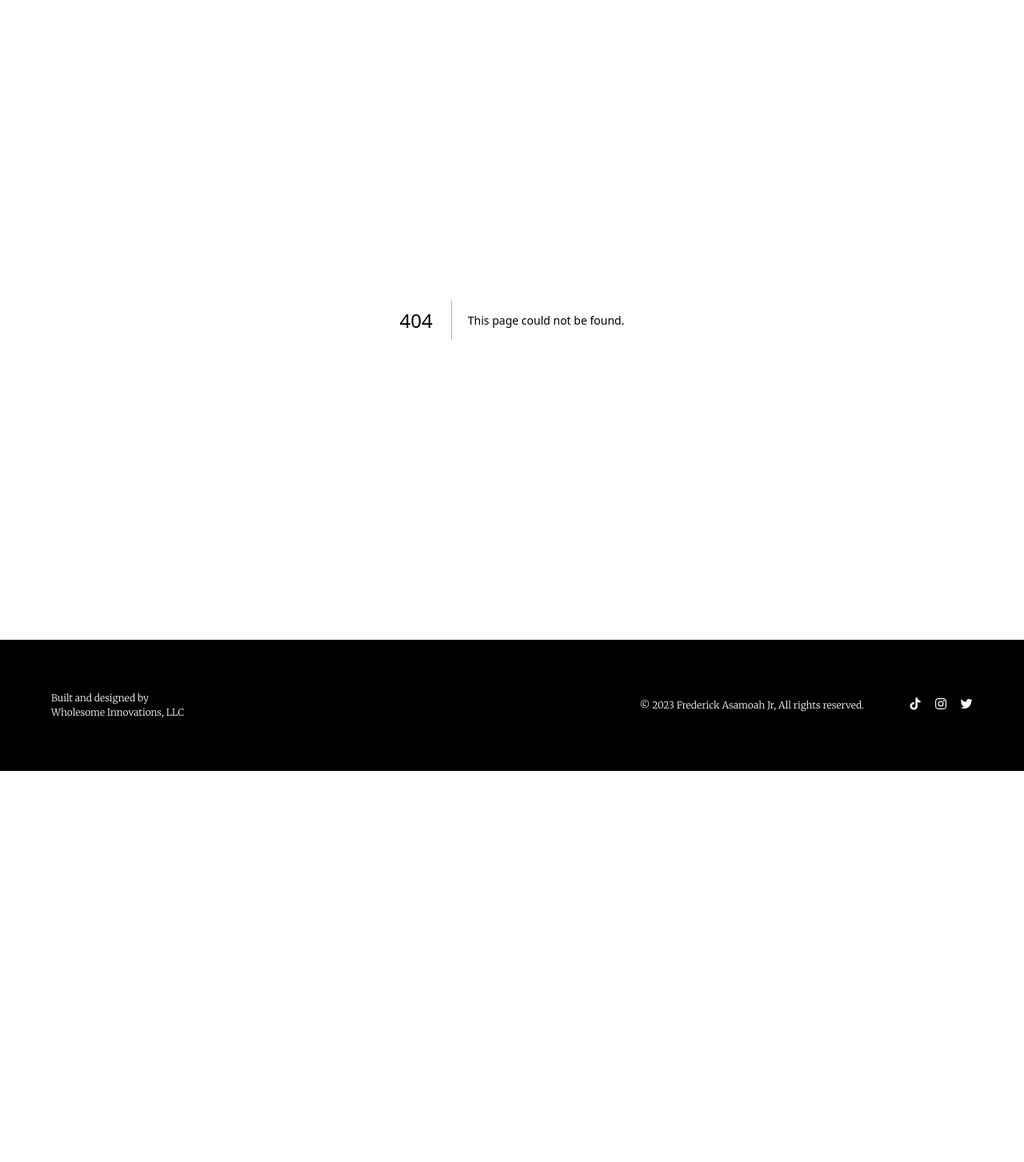
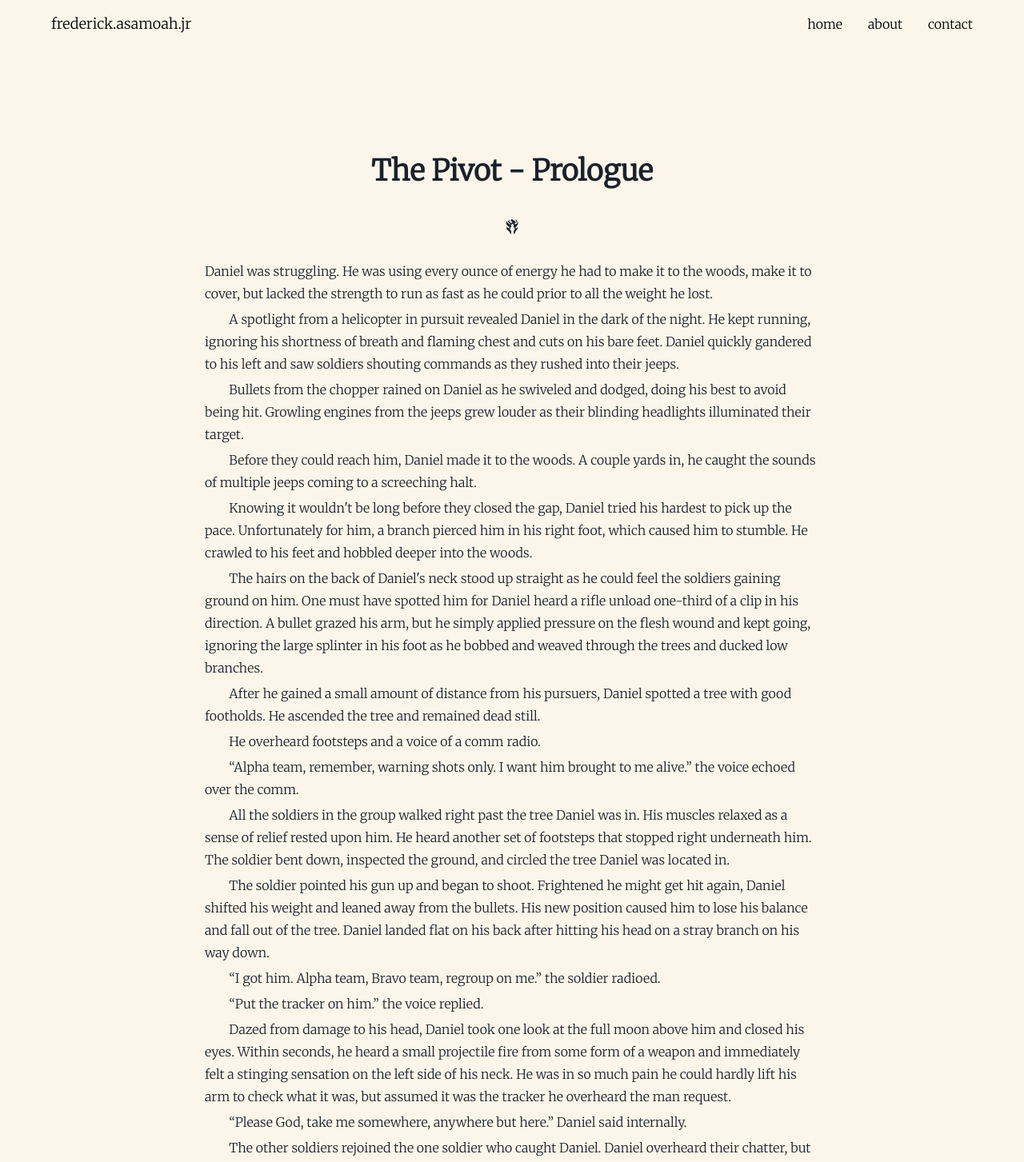
Before and after one commit to fasamoah19/frederickasamoahjr.com, a Next.js app: page /the-pivot/prologue in a window 1280 px wide. Before the commit this address had no page. Shown: the top 1453 px of the page at 80% size. Before the commit the page ends 964 px from the top, so only its background shows below. Built offline with nearby package versions, Linux system fonts and the light colour scheme.

Commit message:
Added a page that displays the prologue Added a styling for prologue text. Added links to the prologue page on the index page and the Beta Read Sign Up Drawer

```diff
--- a/components/BetaReadSignUpDrawer.tsx
+++ b/components/BetaReadSignUpDrawer.tsx
@@ -176,9 +176,18 @@ export default function BetaReadSignUpDrawer({
             <Text as={"span"} fontWeight={"bold"}>
               Friday May 12th, 2023
             </Text>
-            . Please read the prologue found here before signing up to ensure
-            you like the writing style of Fred Asamoah Jr first. (Insert link
-            here)
+            . Please{" "}
+            <Link
+              as={NextLink}
+              href={"/the-pivot/prologue"}
+              target={"_blank"}
+              textDecoration={"underline"}
+              fontWeight={'bold'}
+            >
+               read the prologue
+            </Link>{" "}
+            found here before signing up to ensure you like the writing style of
+            Fred Asamoah Jr first.
           </Text>
           <br />
           <Text fontSize={"sm"} fontWeight={"bold"}>
--- a/pages/index.tsx
+++ b/pages/index.tsx
@@ -20,6 +20,7 @@ import { motion } from "framer-motion";
 import { merriweather } from "@/fonts/merriweather";
 import BetaReadSignUpDrawer from "@/components/BetaReadSignUpDrawer";
 import { GiFireSilhouette } from "react-icons/gi";
+import { useRouter } from "next/router";
 
 /**
  * Home Page
@@ -29,6 +30,7 @@ import { GiFireSilhouette } from "react-icons/gi";
 export default function Home() {
   const synopsisRef = useRef<HTMLInputElement>(null);
   const excerptRef = useRef<HTMLInputElement>(null);
+  const router = useRouter();
 
   const { isOpen, onOpen, onClose } = useDisclosure();
 
@@ -151,9 +153,9 @@ export default function Home() {
                       size={"md"}
                       bgColor={"black"}
                       _hover={{ bgColor: "gray.700" }}
-                      onClick={() => scrollToSectionAfterExpanded("EXCERPT")}
+                      onClick={() => router.push("/the-pivot/prologue")}
                     >
-                      READ EXCERPT
+                      READ PROLOGUE
                     </Button>
                   </ButtonGroup>
                 </VStack>
--- /dev/null
+++ b/pages/the-pivot/prologue.tsx
@@ -0,0 +1,171 @@
+import BetaReadSignUpDrawer from "@/components/BetaReadSignUpDrawer";
+import HeadComponent from "@/components/HeadComponent";
+import Header from "@/components/Header";
+import { merriweather } from "@/fonts/merriweather";
+import { Box, Button, Flex, Icon, Text, useDisclosure } from "@chakra-ui/react";
+import { motion } from "framer-motion";
+import { GiFireSilhouette } from "react-icons/gi";
+
+export default function ProloguePage() {
+  const { isOpen, onOpen, onClose } = useDisclosure();
+
+  return (
+    <>
+      <BetaReadSignUpDrawer isOpen={isOpen} onClose={onClose} />
+      <HeadComponent title="The Pivot - Prologue | Frederick Asamoah Jr" />
+      <Box as="main" bgColor={"#FBF6E9"}>
+        <Header textColor="black" />
+        <Flex
+          width={"100%"}
+          height={"100%"}
+          direction={"column"}
+          pt={32}
+          pb={16}
+        >
+          <Text textStyle={"h2"}> The Pivot - Prologue</Text>
+          <Flex width={"100%"} justify={"center"} mb={8}>
+            <Icon as={GiFireSilhouette} boxSize={5} />
+          </Flex>
+          <Flex
+            width={"100%"}
+            justify={"center"}
+            align={"start"}
+            direction={"column"}
+            w={{ base: "90%", sm: "70%", md: "60%" }}
+            mx={"auto"}
+          >
+            <Text textStyle={"prologue"}>
+              Daniel was struggling. He was using every ounce of energy he had
+              to make it to the woods, make it to cover, but lacked the strength
+              to run as fast as he could prior to all the weight he lost.
+            </Text>
+            <Text textStyle={"prologue"}>
+              {"\t"}A spotlight from a helicopter in pursuit revealed Daniel in
+              the dark of the night. He kept running, ignoring his shortness of
+              breath and flaming chest and cuts on his bare feet. Daniel quickly
+              gandered to his left and saw soldiers shouting commands as they
+              rushed into their jeeps.
+            </Text>
+            <Text textStyle={"prologue"}>
+              {"\t"}Bullets from the chopper rained on Daniel as he swiveled and
+              dodged, doing his best to avoid being hit. Growling engines from
+              the jeeps grew louder as their blinding headlights illuminated
+              their target.
+            </Text>
+            <Text textStyle={"prologue"}>
+              {"\t"}Before they could reach him, Daniel made it to the woods. A
+              couple yards in, he caught the sounds of multiple jeeps coming to
+              a screeching halt.
+            </Text>
+            <Text textStyle={"prologue"}>
+              {"\t"}Knowing it wouldn&apos;t be long before they closed the gap,
+              Daniel tried his hardest to pick up the pace. Unfortunately for
+              him, a branch pierced him in his right foot, which caused him to
+              stumble. He crawled to his feet and hobbled deeper into the woods.
+            </Text>
+            <Text textStyle={"prologue"}>
+              {"\t"}The hairs on the back of Daniel&apos;s neck stood up
+              straight as he could feel the soldiers gaining ground on him. One
+              must have spotted him for Daniel heard a rifle unload one-third of
+              a clip in his direction. A bullet grazed his arm, but he simply
+              applied pressure on the flesh wound and kept going, ignoring the
+              large splinter in his foot as he bobbed and weaved through the
+              trees and ducked low branches.
+            </Text>
+            <Text textStyle={"prologue"}>
+              {"\t"}After he gained a small amount of distance from his
+              pursuers, Daniel spotted a tree with good footholds. He ascended
+              the tree and remained dead still.
+            </Text>
+            <Text textStyle={"prologue"}>
+              {"\t"}He overheard footsteps and a voice of a comm radio.
+            </Text>
+            <Text textStyle={"prologue"}>
+              {"\t"}&ldquo;Alpha team, remember, warning shots only. I want him
+              brought to me alive.&rdquo; the voice echoed over the comm.
+            </Text>
+            <Text textStyle={"prologue"}>
+              {"\t"}All the soldiers in the group walked right past the tree
+              Daniel was in. His muscles relaxed as a sense of relief rested
+              upon him. He heard another set of footsteps that stopped right
+              underneath him. The soldier bent down, inspected the ground, and
+              circled the tree Daniel was located in.
+            </Text>
+            <Text textStyle={"prologue"}>
+              {"\t"}The soldier pointed his gun up and began to shoot.
+              Frightened he might get hit again, Daniel shifted his weight and
+              leaned away from the bullets. His new position caused him to lose
+              his balance and fall out of the tree. Daniel landed flat on his
+              back after hitting his head on a stray branch on his way down.
+            </Text>
+            <Text textStyle={"prologue"}>
+              {"\t"}&ldquo;I got him. Alpha team, Bravo team, regroup on
+              me.&rdquo; the soldier radioed.
+            </Text>
+            <Text textStyle={"prologue"}>
+              {"\t"}&ldquo;Put the tracker on him.&rdquo; the voice replied.
+            </Text>
+            <Text textStyle={"prologue"}>
+              {"\t"}Dazed from damage to his head, Daniel took one look at the
+              full moon above him and closed his eyes. Within seconds, he heard
+              a small projectile fire from some form of a weapon and immediately
+              felt a stinging sensation on the left side of his neck. He was in
+              so much pain he could hardly lift his arm to check what it was,
+              but assumed it was the tracker he overheard the man request.
+            </Text>
+            <Text textStyle={"prologue"}>
+              {"\t"}&ldquo;Please God, take me somewhere, anywhere but
+              here.&rdquo; Daniel said internally.
+            </Text>
+            <Text textStyle={"prologue"}>
+              {"\t"}The other soldiers rejoined the one soldier who caught
+              Daniel. Daniel overheard their chatter, but tuned them out. He
+              felt the barrel from a rifle pressed flush against his forehead.
+            </Text>
+            <Text textStyle={"prologue"}>
+              {"\t"}&ldquo;Move and I&apos;ll blow freakin&apos; your head
+              off.&rdquo; one of the soldiers said.
+            </Text>
+            <Text textStyle={"prologue"}>
+              {"\t"}&ldquo;Trust me. I&apos;m not going anywhere.&rdquo; Daniel
+              responded.
+            </Text>
+            <Text textStyle={"prologue"}>
+              {"\t"}&ldquo;You&apos;ve caused enough tr--&rdquo;
+            </Text>
+            <Text textStyle={"prologue"}>
+              {"\t"}Daniel awaited the soldier to finish his insult, but heard
+              nothing. The barrel planted tightly against his head was gone. His
+              face and arms felt an intense heat, his back felt a dry ground
+              that replaced a muddy bed.
+            </Text>
+            <Text textStyle={"prologue"}>
+              {"\t"}He opened his eyes and saw a desolate land covered in
+              light-charcoal colored sand, blown by a distant wind.
+              Daniel&apos;s jaw plummeted as he gazed into the sky. No longer
+              did he see a moon, but three large planets in the distance.
+            </Text>
+          </Flex>
+          <Flex width={"100%"} justify={"center"} my={8}>
+            <Icon as={GiFireSilhouette} boxSize={5} />
+          </Flex>
+          <Flex width={"100%"} justify={"center"}>
+            <Button
+              as={motion.button}
+              whileHover={{ scale: 0.9, transition: { duration: 0.1 } }}
+              whileTap={{ scale: 0.8, borderRadius: "5%" }}
+              fontWeight={merriweather.style.fontWeight}
+              color={"white"}
+              size={"md"}
+              bgColor={"black"}
+              _hover={{ bgColor: "gray.700" }}
+              onClick={onOpen}
+            >
+              SIGN UP TO BETA READ
+            </Button>
+          </Flex>
+        </Flex>
+      </Box>
+    </>
+  );
+}
--- a/styles/theme.ts
+++ b/styles/theme.ts
@@ -71,6 +71,12 @@ const theme = extendTheme({
       fontSize: { base: 'md', md: 'lg' }, // 18px
       textAlign: 'justify'
     },
+    prologue: {
+      fontSize: "md",
+      lineHeight: '7',
+      mb: 1,
+      whiteSpace: 'break-spaces'
+    },
     // Used for the Header component
     headerText: {
       fontSize: 'lg' // 18px
```
Also changed, not shown: pages/the-pivot/index.tsx (added, +17 -0 lines).
